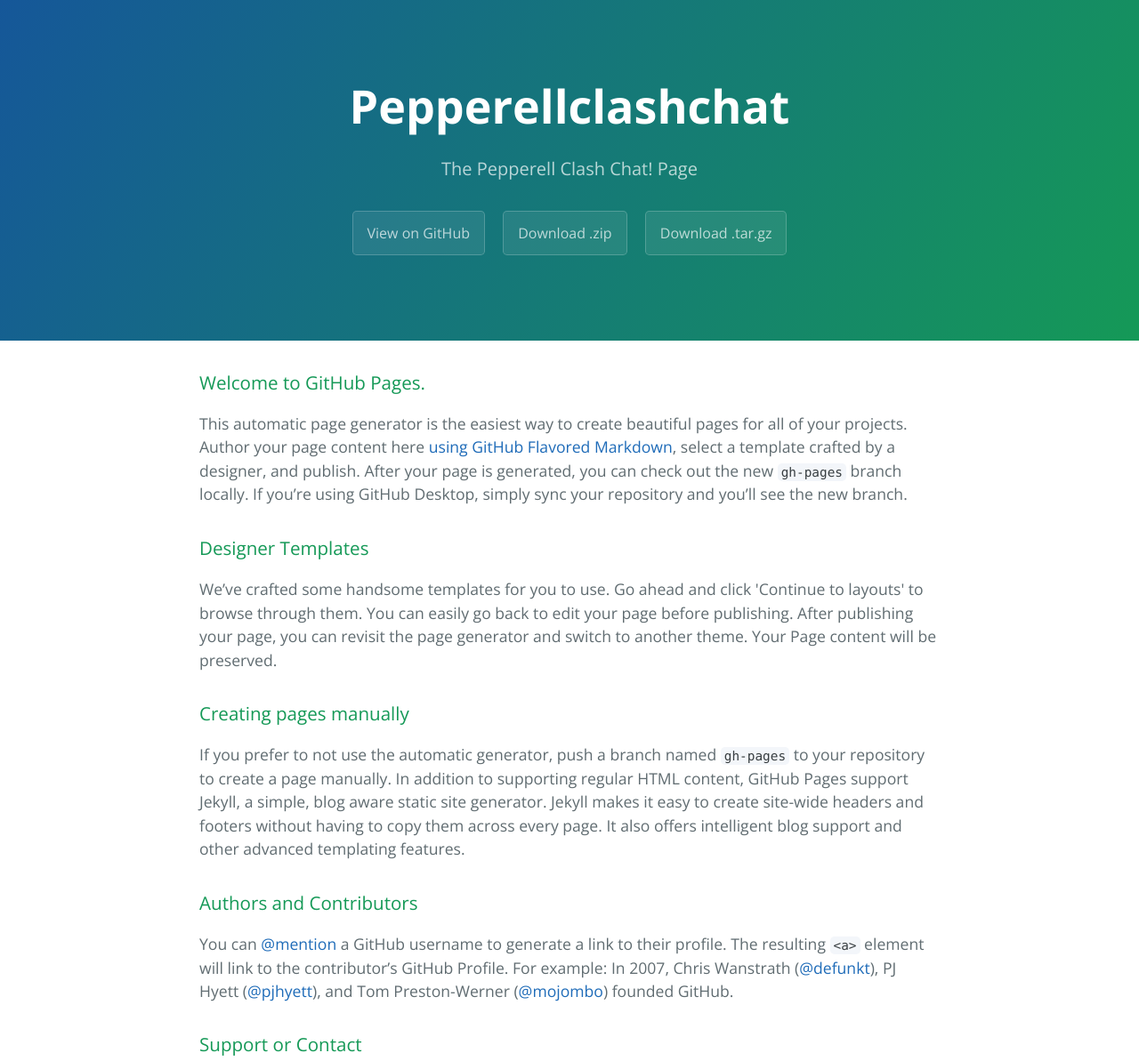
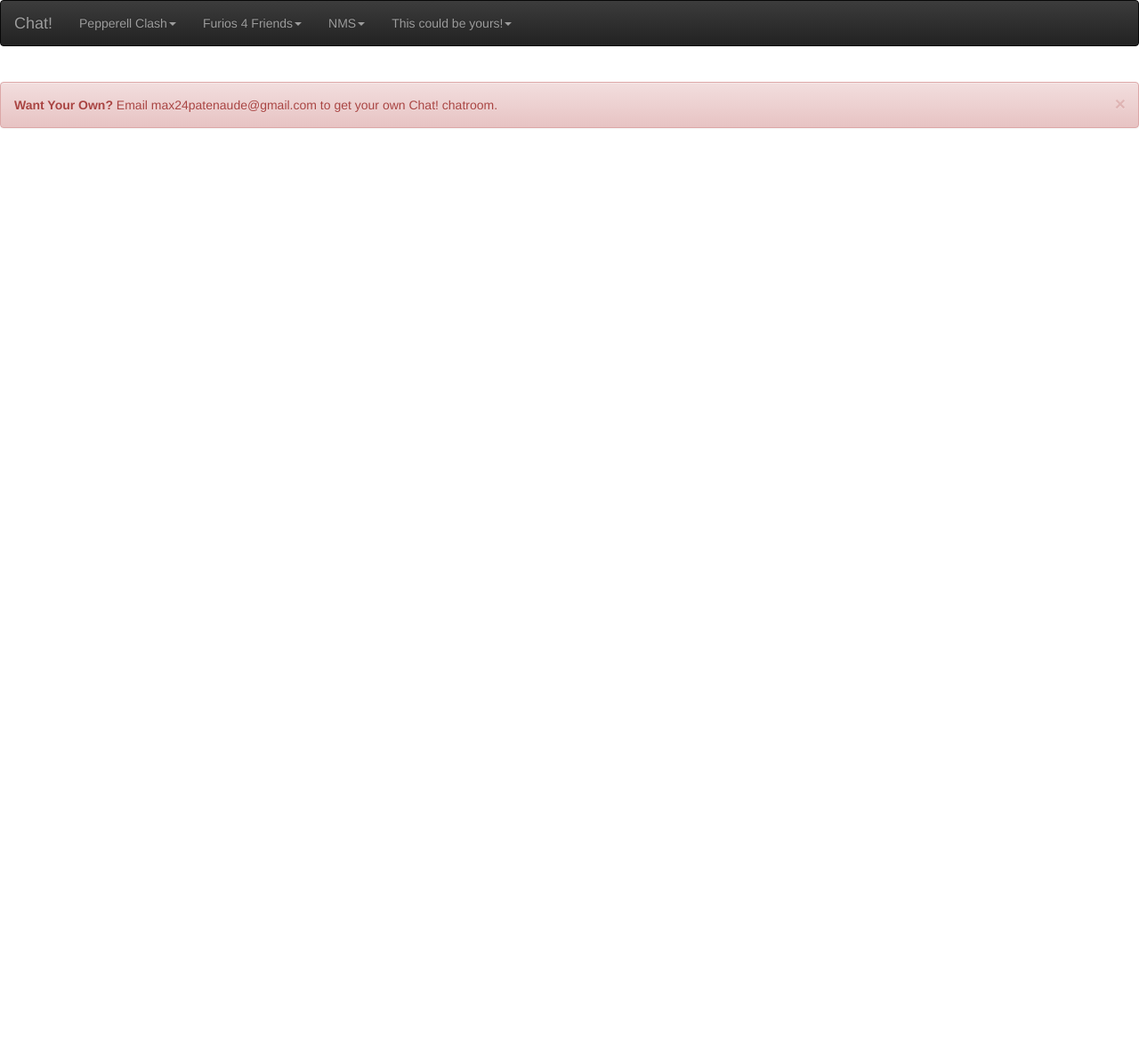
Before and after one commit to Patenaude/pepperellclashchat, a plain HTML site: page index.html in a window 1280 px wide. Shown: the top 1193 px of the page at 89% size. After the commit the page ends 800 px from the top, so only its background shows below. Drawn offline with nearby package versions, Linux system fonts and the light colour scheme.

Commit message:
Update index.html

```diff
--- a/index.html
+++ b/index.html
@@ -1,57 +1,122 @@
-<!DOCTYPE html>
-<html lang="en-us">
-  <head>
-    <meta charset="UTF-8">
-    <title>Pepperellclashchat by Patenaude</title>
-    <meta name="viewport" content="width=device-width, initial-scale=1">
-    <link rel="stylesheet" type="text/css" href="stylesheets/normalize.css" media="screen">
-    <link href='https://fonts.googleapis.com/css?family=Open+Sans:400,700' rel='stylesheet' type='text/css'>
-    <link rel="stylesheet" type="text/css" href="stylesheets/stylesheet.css" media="screen">
-    <link rel="stylesheet" type="text/css" href="stylesheets/github-light.css" media="screen">
-  </head>
-  <body>
-    <section class="page-header">
-      <h1 class="project-name">Pepperellclashchat</h1>
-      <h2 class="project-tagline">The Pepperell Clash Chat! Page</h2>
-      <a href="https://github.com/Patenaude/pepperellclashchat" class="btn">View on GitHub</a>
-      <a href="https://github.com/Patenaude/pepperellclashchat/zipball/master" class="btn">Download .zip</a>
-      <a href="https://github.com/Patenaude/pepperellclashchat/tarball/master" class="btn">Download .tar.gz</a>
-    </section>
-
-    <section class="main-content">
-      <h3>
-<a id="welcome-to-github-pages" class="anchor" href="#welcome-to-github-pages" aria-hidden="true"><span class="octicon octicon-link"></span></a>Welcome to GitHub Pages.</h3>
-
-<p>This automatic page generator is the easiest way to create beautiful pages for all of your projects. Author your page content here <a href="https://guides.github.com/features/mastering-markdown/">using GitHub Flavored Markdown</a>, select a template crafted by a designer, and publish. After your page is generated, you can check out the new <code>gh-pages</code> branch locally. If you’re using GitHub Desktop, simply sync your repository and you’ll see the new branch.</p>
-
-<h3>
-<a id="designer-templates" class="anchor" href="#designer-templates" aria-hidden="true"><span class="octicon octicon-link"></span></a>Designer Templates</h3>
-
-<p>We’ve crafted some handsome templates for you to use. Go ahead and click 'Continue to layouts' to browse through them. You can easily go back to edit your page before publishing. After publishing your page, you can revisit the page generator and switch to another theme. Your Page content will be preserved.</p>
-
-<h3>
-<a id="creating-pages-manually" class="anchor" href="#creating-pages-manually" aria-hidden="true"><span class="octicon octicon-link"></span></a>Creating pages manually</h3>
-
-<p>If you prefer to not use the automatic generator, push a branch named <code>gh-pages</code> to your repository to create a page manually. In addition to supporting regular HTML content, GitHub Pages support Jekyll, a simple, blog aware static site generator. Jekyll makes it easy to create site-wide headers and footers without having to copy them across every page. It also offers intelligent blog support and other advanced templating features.</p>
-
-<h3>
-<a id="authors-and-contributors" class="anchor" href="#authors-and-contributors" aria-hidden="true"><span class="octicon octicon-link"></span></a>Authors and Contributors</h3>
-
-<p>You can <a href="https://github.com/blog/821" class="user-mention">@mention</a> a GitHub username to generate a link to their profile. The resulting <code>&lt;a&gt;</code> element will link to the contributor’s GitHub Profile. For example: In 2007, Chris Wanstrath (<a href="https://github.com/defunkt" class="user-mention">@defunkt</a>), PJ Hyett (<a href="https://github.com/pjhyett" class="user-mention">@pjhyett</a>), and Tom Preston-Werner (<a href="https://github.com/mojombo" class="user-mention">@mojombo</a>) founded GitHub.</p>
-
-<h3>
-<a id="support-or-contact" class="anchor" href="#support-or-contact" aria-hidden="true"><span class="octicon octicon-link"></span></a>Support or Contact</h3>
-
-<p>Having trouble with Pages? Check out our <a href="https://help.github.com/pages">documentation</a> or <a href="https://github.com/contact">contact support</a> and we’ll help you sort it out.</p>
-
-      <footer class="site-footer">
-        <span class="site-footer-owner"><a href="https://github.com/Patenaude/pepperellclashchat">Pepperellclashchat</a> is maintained by <a href="https://github.com/Patenaude">Patenaude</a>.</span>
-
-        <span class="site-footer-credits">This page was generated by <a href="https://pages.github.com">GitHub Pages</a> using the <a href="https://github.com/jasonlong/cayman-theme">Cayman theme</a> by <a href="https://twitter.com/jasonlong">Jason Long</a>.</span>
-      </footer>
-
-    </section>
 
 
+<!DOCTYPE html>
+<html>
+  <head>
+<link rel="icon" href="demo_icon.gif" type="image/gif" sizes="16x16">
+
+    <!-- Latest compiled and minified CSS -->
+ <link rel="stylesheet" href="https://maxcdn.bootstrapcdn.com/bootstrap/3.3.4/css/bootstrap.min.css">
+
+ <!-- Optional theme -->
+ <link rel="stylesheet" href="https://maxcdn.bootstrapcdn.com/bootstrap/3.3.4/css/bootstrap-theme.min.css">
+
+  <body background="#">
+    <title>Chat!</title>
+
+<nav class="navbar navbar-inverse">
+  <div class="container-fluid">
+    <!-- Brand and toggle get grouped for better mobile display -->
+    <div class="navbar-header">
+      <button type="button" class="navbar-toggle collapsed" data-toggle="collapse" data-target="#bs-example-navbar-collapse-1" aria-expanded="false">
+        <span class="sr-only">Toggle navigation</span>
+        <span class="icon-bar"></span>
+        <span class="icon-bar"></span>
+        <span class="icon-bar"></span>
+      </button>
+      <a class="navbar-brand" href="#">Chat!</a>
+    </div>
+
+<!-- ++++++++++++++++++++++++++++++++++++++++++++++++++++++++++++++++++++++++++++++++++++++++++++ -->
+
+    <!-- Collect the nav links, forms, and other content for toggling -->
+    <div class="collapse navbar-collapse" id="bs-example-navbar-collapse-1">
+      <ul class="nav navbar-nav">
+        <li class="dropdown">
+          <a href="#" class="dropdown-toggle" data-toggle="dropdown" role="button" aria-haspopup="true" aria-expanded="false">Pepperell Clash<span class="caret"></span></a>
+          <ul class="dropdown-menu">
+            <li><a href="#">Only Join if you have been granted access to this chatroom.</a></li>
+            <li><a href="#">Pepperell Clash -- Join</a></li>
+            <li><a href="#">Pepperell Clash is for there clash of clans clan only!</a></li>
+
+          </ul>
+        </li>
+      </ul>
+
+<!-- ============================================================================================= -->
+
+  <!-- Collect the nav links, forms, and other content for toggling -->
+    <div class="collapse navbar-collapse" id="bs-example-navbar-collapse-1">
+      <ul class="nav navbar-nav">
+        <li class="dropdown">
+          <a href="#" class="dropdown-toggle" data-toggle="dropdown" role="button" aria-haspopup="true" aria-expanded="false">Furios 4 Friends<span class="caret"></span></a>
+          <ul class="dropdown-menu">
+            <li><a href="#">Only Join if you have been granted access to join this chatroom.</a></li>
+            <li><a href="#">Furios 4 Friends -- Join</a></li>
+            <li><a href="#">The Furios 4 Friends is a private group.</a></li>
+          </ul>
+        </li>
+      </ul>
+
+<!-- ============================================================================================= -->
+
+    <!-- Collect the nav links, forms, and other content for toggling -->
+    <div class="collapse navbar-collapse" id="bs-example-navbar-collapse-1">
+      <ul class="nav navbar-nav">
+        <li class="dropdown">
+          <a href="#" class="dropdown-toggle" data-toggle="dropdown" role="button" aria-haspopup="true" aria-expanded="false">NMS<span class="caret"></span></a>
+          <ul class="dropdown-menu">
+            <li><a href="#">Only Join if you have been granted access to join this chatroom.</a></li>
+            <li><a href="#">NMS Chat Room -- Join</a></li>
+            <li><a href="#">The NMS chatroo is or students at NMS. This website takes no responsiblity for any of your actions.</a></li>
+          </ul>
+        </li>
+      </ul>
+
+<!-- ============================================================================================= -->
+
+  <!-- Collect the nav links, forms, and other content for toggling -->
+    <div class="collapse navbar-collapse" id="bs-example-navbar-collapse-1">
+      <ul class="nav navbar-nav">
+        <li class="dropdown">
+          <a href="#" class="dropdown-toggle" data-toggle="dropdown" role="button" aria-haspopup="true" aria-expanded="false">This could be yours!<span class="caret"></span></a>
+          <ul class="dropdown-menu">
+            <li><a href="#">Only Join if you have been granted access to join this chatroom.</a></li>
+            <li><a href="#">Get Yours Today</a></li>
+            <li><a href="#">..........</a></li>
+          </ul>
+        </li>
+      </ul>
+
+</div><!-- /.navbar-collapse -->
+  </div><!-- /.container-fluid -->
+</nav>
+<br>
+
+<div class="alert alert-danger alert-dismissible" role="alert">
+  <button type="button" class="close" data-dismiss="alert" aria-label="Close"><span aria-hidden="true">&times;</span></button>
+  <strong>Want Your Own?</strong> Email max24patenaude@gmail.com to get your own Chat! chatroom.
+</div>
+
+
+<br><br>
+
+<center>
+<br>
+<script>var __v='barc-user-teddy._24';</script>
+<script type="text/javascript">
+  (function(d) {
+    var b = d.createElement("script"); b.type = "text/javascript"; b.async = true;
+    b.src = ("https:" == d.location.protocol ? "https" : "http") + "://barc.com/js/libs/barc/barc.js";
+    var s = d.getElementsByTagName("script")[0]; s.parentNode.insertBefore(b, s);
+  })(document);
+</script>
+</center>
+
+
+   <!-- jQuery (necessary for Bootstrap's JavaScript plugins) -->
+    <script src="https://ajax.googleapis.com/ajax/libs/jquery/1.11.2/jquery.min.js"></script>
+ <!-- Latest compiled and minified JavaScript -->
+ <script src="https://maxcdn.bootstrapcdn.com/bootstrap/3.3.4/js/bootstrap.min.js"></script>
   </body>
 </html>
```
